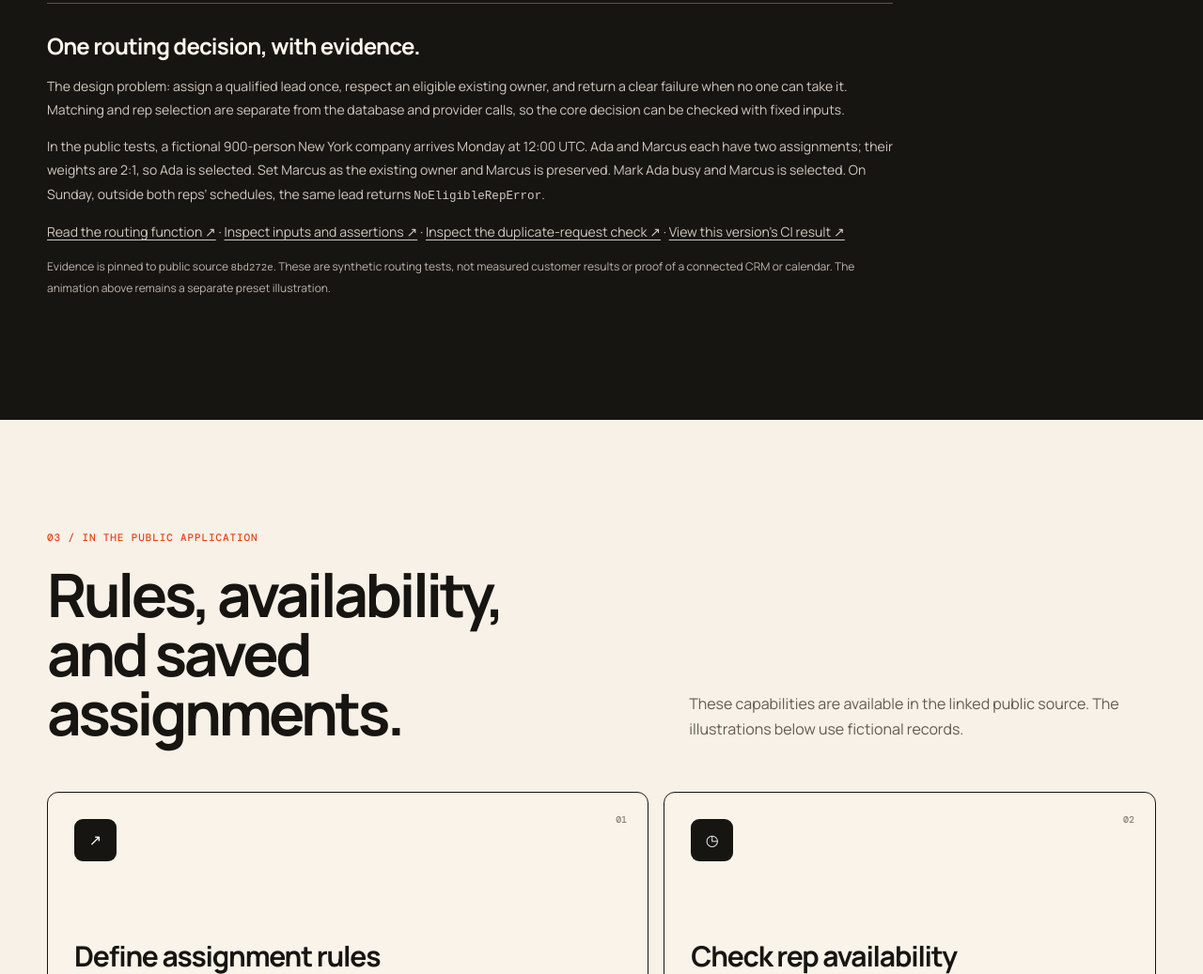
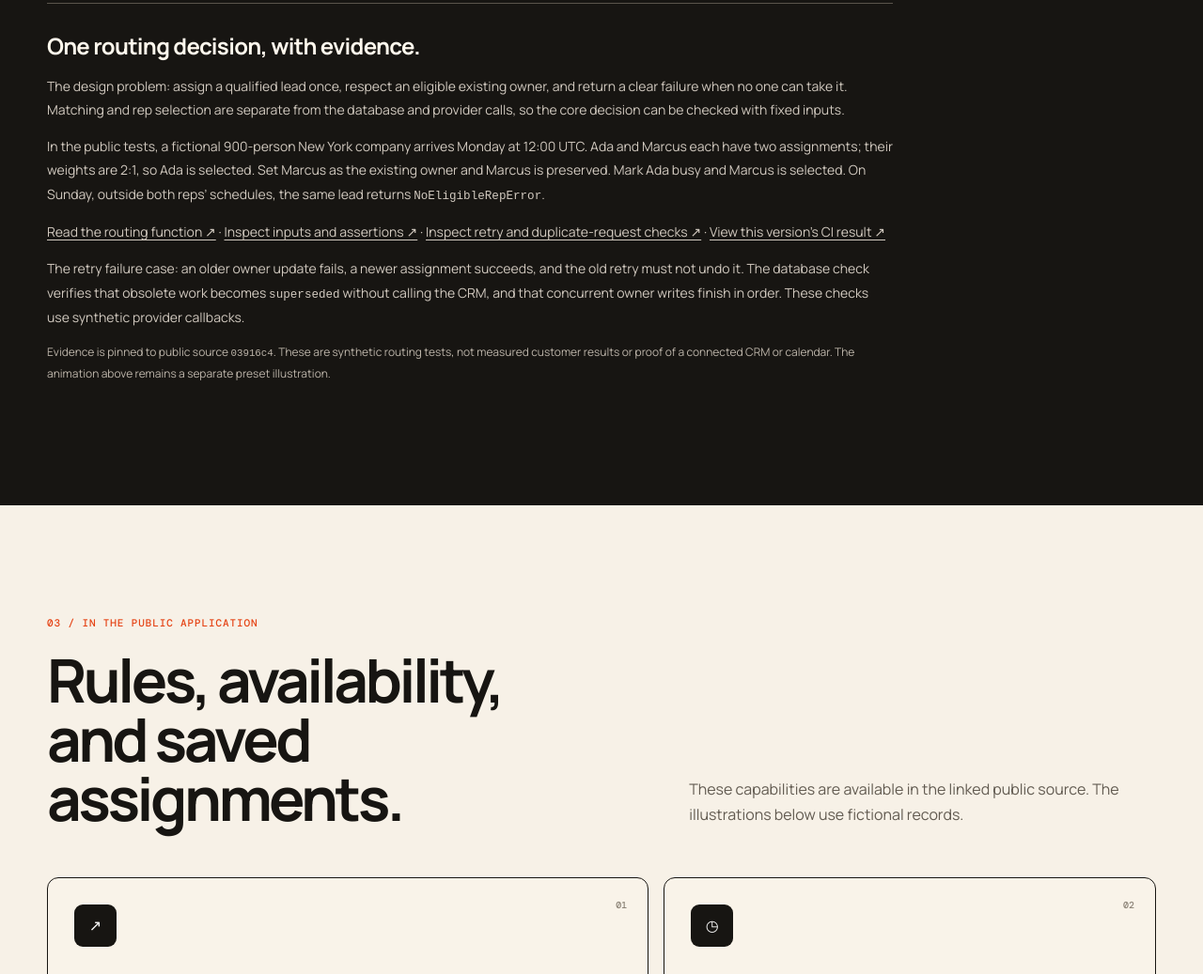
Before and after one commit to harrisonoconnorhover/HotPotato, a plain HTML site: page index.html in a window 1280 px wide. Shown: the part 2616-3653 px from the top of the page at 94% size. Drawn offline with nearby package versions, Linux system fonts and the light colour scheme; a web font is replaced by a local one.

Commit message:
Link the verified stale-retry correction and PostgreSQL evidence

```diff
--- a/index.html
+++ b/index.html
@@ -127,7 +127,7 @@
     <span class="c-purple">"in"</span>: [<span class="c-green">"NY", "NJ", "PA", "MA"</span>]
   }
 }</code></pre>
-            <div class="code-foot">From <a href="https://github.com/harrisonoconnorhover/hot-potato/blob/8bd272ec94a742feed90491bff717e985fddabf6/packages/router/test/router.test.ts#L38-L47" target="_blank" rel="noopener noreferrer">the public routing tests ↗</a></div>
+            <div class="code-foot">From <a href="https://github.com/harrisonoconnorhover/hot-potato/blob/03916c4a5dff64fa097b57df481ce8fc77186759/packages/router/test/router.test.ts#L38-L47" target="_blank" rel="noopener noreferrer">the public routing tests ↗</a></div>
           </div>
           <div class="explain-card">
             <div class="explain-top">✦ <span>EXAMPLE EXPLANATION</span></div>
@@ -146,8 +146,9 @@
           <h3>One routing decision, with evidence.</h3>
           <p>The design problem: assign a qualified lead once, respect an eligible existing owner, and return a clear failure when no one can take it. Matching and rep selection are separate from the database and provider calls, so the core decision can be checked with fixed inputs.</p>
           <p>In the public tests, a fictional 900-person New York company arrives Monday at 12:00 UTC. Ada and Marcus each have two assignments; their weights are 2:1, so Ada is selected. Set Marcus as the existing owner and Marcus is preserved. Mark Ada busy and Marcus is selected. On Sunday, outside both reps’ schedules, the same lead returns <code>NoEligibleRepError</code>.</p>
-          <p><a href="https://github.com/harrisonoconnorhover/hot-potato/blob/8bd272ec94a742feed90491bff717e985fddabf6/packages/router/src/router.ts" target="_blank" rel="noopener noreferrer">Read the routing function ↗</a> · <a href="https://github.com/harrisonoconnorhover/hot-potato/blob/8bd272ec94a742feed90491bff717e985fddabf6/packages/router/test/router.test.ts" target="_blank" rel="noopener noreferrer">Inspect inputs and assertions ↗</a> · <a href="https://github.com/harrisonoconnorhover/hot-potato/blob/8bd272ec94a742feed90491bff717e985fddabf6/packages/db/src/integration-smoke.ts" target="_blank" rel="noopener noreferrer">Inspect the duplicate-request check ↗</a> · <a href="https://github.com/harrisonoconnorhover/hot-potato/actions/runs/32709756616" target="_blank" rel="noopener noreferrer">View this version’s CI result ↗</a></p>
-          <p class="evidence-limit">Evidence is pinned to public source <code>8bd272e</code>. These are synthetic routing tests, not measured customer results or proof of a connected CRM or calendar. The animation above remains a separate preset illustration.</p>
+          <p><a href="https://github.com/harrisonoconnorhover/hot-potato/blob/03916c4a5dff64fa097b57df481ce8fc77186759/packages/router/src/router.ts" target="_blank" rel="noopener noreferrer">Read the routing function ↗</a> · <a href="https://github.com/harrisonoconnorhover/hot-potato/blob/03916c4a5dff64fa097b57df481ce8fc77186759/packages/router/test/router.test.ts" target="_blank" rel="noopener noreferrer">Inspect inputs and assertions ↗</a> · <a href="https://github.com/harrisonoconnorhover/hot-potato/blob/03916c4a5dff64fa097b57df481ce8fc77186759/packages/db/src/integration-smoke.ts" target="_blank" rel="noopener noreferrer">Inspect retry and duplicate-request checks ↗</a> · <a href="https://github.com/harrisonoconnorhover/hot-potato/actions/runs/36334701962" target="_blank" rel="noopener noreferrer">View this version’s CI result ↗</a></p>
+          <p>The retry failure case: an older owner update fails, a newer assignment succeeds, and the old retry must not undo it. The database check verifies that obsolete work becomes <code>superseded</code> without calling the CRM, and that concurrent owner writes finish in order. These checks use synthetic provider callbacks.</p>
+          <p class="evidence-limit">Evidence is pinned to public source <code>03916c4</code>. These are synthetic routing tests, not measured customer results or proof of a connected CRM or calendar. The animation above remains a separate preset illustration.</p>
         </div>
       </div>
     </section>
```
Also changed, not shown: 3 other files.
